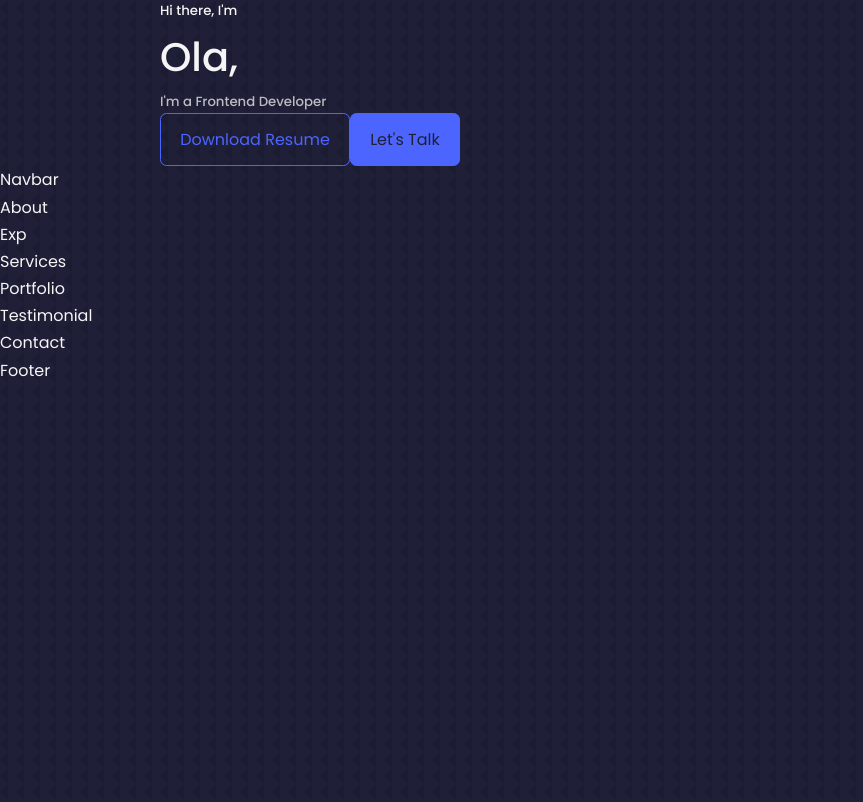
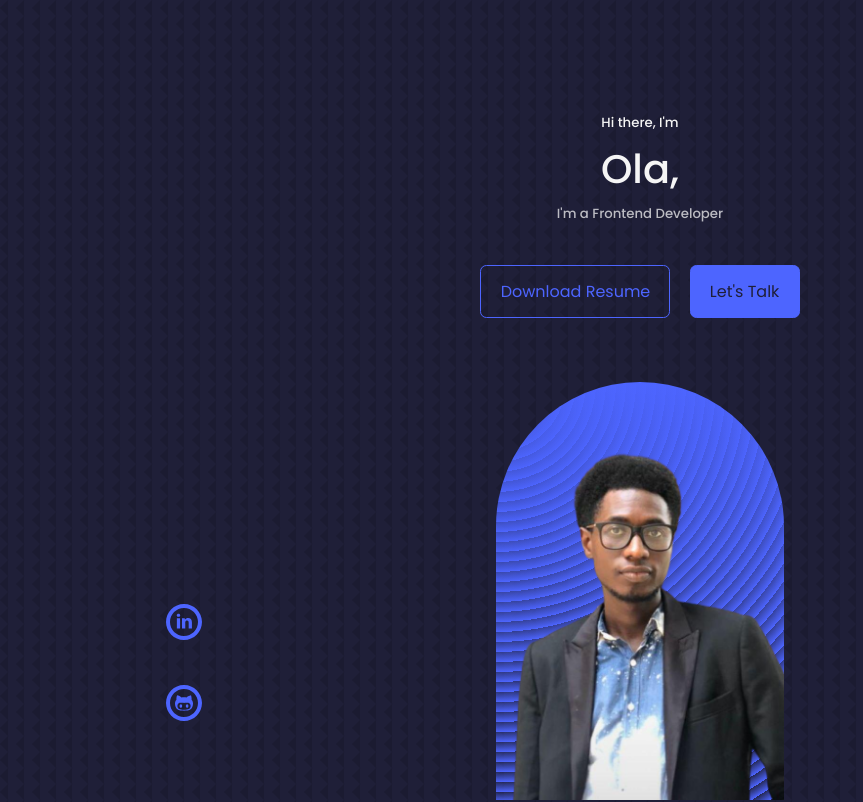
Before and after one commit to Olixfills/portfolio, a React (Create React App) app: page / in a window 1280 px wide. Shown: the top 802 px of the page, without its empty margins (0-863 px from the left). Built offline with nearby package versions, Linux system fonts and the light colour scheme.

Commit message:
completed header section

```diff
--- a/package.json
+++ b/package.json
@@ -8,6 +8,7 @@
     "@testing-library/user-event": "^13.5.0",
     "react": "^18.1.0",
     "react-dom": "^18.1.0",
+    "react-icons": "^4.3.1",
     "react-scripts": "5.0.1",
     "web-vitals": "^2.1.4"
   },
--- a/src/components/header/Header.jsx
+++ b/src/components/header/Header.jsx
@@ -1,20 +1,24 @@
-import React from 'react'
-import CTA from './CTA'
-import './header.css'
-
-
+import React from "react";
+import CTA from "./CTA";
+import "./header.css";
+import Me from "../../assets/olix.png";
+import HeaderSocials from "./HeaderSocials";
 
 const Header = () => {
   return (
     <header>
-      <div id='#intro' className="container header__container">
+      <div id="#intro" className="container header__container">
         <h5>Hi there, I'm</h5>
         <h1>Ola,</h1>
         <h5 className="text-light">I'm a Frontend Developer</h5>
-        <CTA/>
+        <CTA />
+        <HeaderSocials />
+        <div className="me">
+          <img src={Me} alt="ola-oni" />
+        </div>
       </div>
     </header>
-  )
-}
+  );
+};
 
-export default Header
+export default Header;
--- /dev/null
+++ b/src/components/header/HeaderSocials.jsx
@@ -0,0 +1,24 @@
+import React from "react";
+import {
+  TiSocialLinkedinCircular,
+  TiSocialGithubCircular,
+} from "react-icons/ti";
+
+const HeaderSocials = () => {
+  return (
+    <div className="header__socials">
+      <a
+        href="https://www.linkedin.com/in/oni-abraham-3539321a2/"
+        target="_blank"
+        rel="noreferrer"
+      >
+        <TiSocialLinkedinCircular />
+      </a>
+      <a href="https://github.com/Olixfills" target="_blank" rel="noreferrer">
+        <TiSocialGithubCircular />
+      </a>
+    </div>
+  );
+};
+
+export default HeaderSocials;
--- a/src/components/header/header.css
+++ b/src/components/header/header.css
@@ -0,0 +1,56 @@
+header{
+    height: 100vh;
+    padding-top: 7rem;
+    overflow: hidden;
+}
+
+.header__container {
+    text-align: center;
+    height: 100%;
+    position: relative;
+}
+
+/* ANCHOR: CTA */
+
+.cta{
+    margin-top: 2.5rem;
+    display: flex;
+    justify-content: center;
+    gap: 1.2rem;
+}
+
+/* ANCHOR: Socials */
+
+.header__socials{
+    display: flex;
+    flex-direction: column;
+    align-items: center;
+    /* gap: 0rem; */
+    position: absolute;
+    left: 0;
+    bottom: 3rem;
+}
+.header__socials>a{
+    font-size: 3rem;
+}
+
+/* ANCHOR: image */
+
+.me{
+    /* background: var(--color-primary); */
+    width: 18rem;
+    height: 30rem;
+    position: absolute;
+    left: 50%;
+    transform: translateX(-50%);
+    margin-top: 4rem;
+    border-radius: 12rem 12rem 0 0;
+    background-image: repeating-radial-gradient(circle at 0 0, transparent 0, var(--color-primary) 10px), repeating-linear-gradient(var(--color-primary), transparent);
+    padding:1rem 0 0 0;
+    overflow: hidden;
+
+}
+
+.me img{
+    height: 100%;
+}
```
Also changed, not shown: 1 other file (tests, documents, lock files or other folders).
